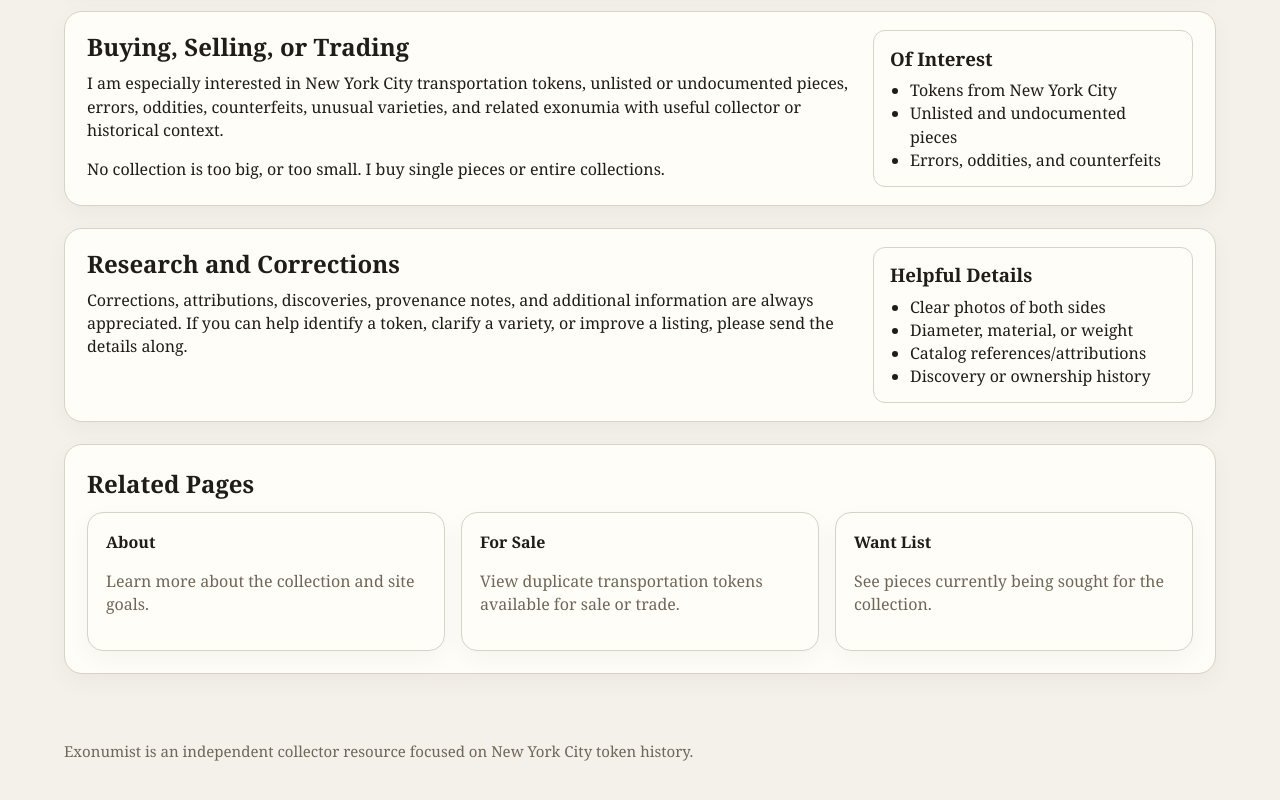
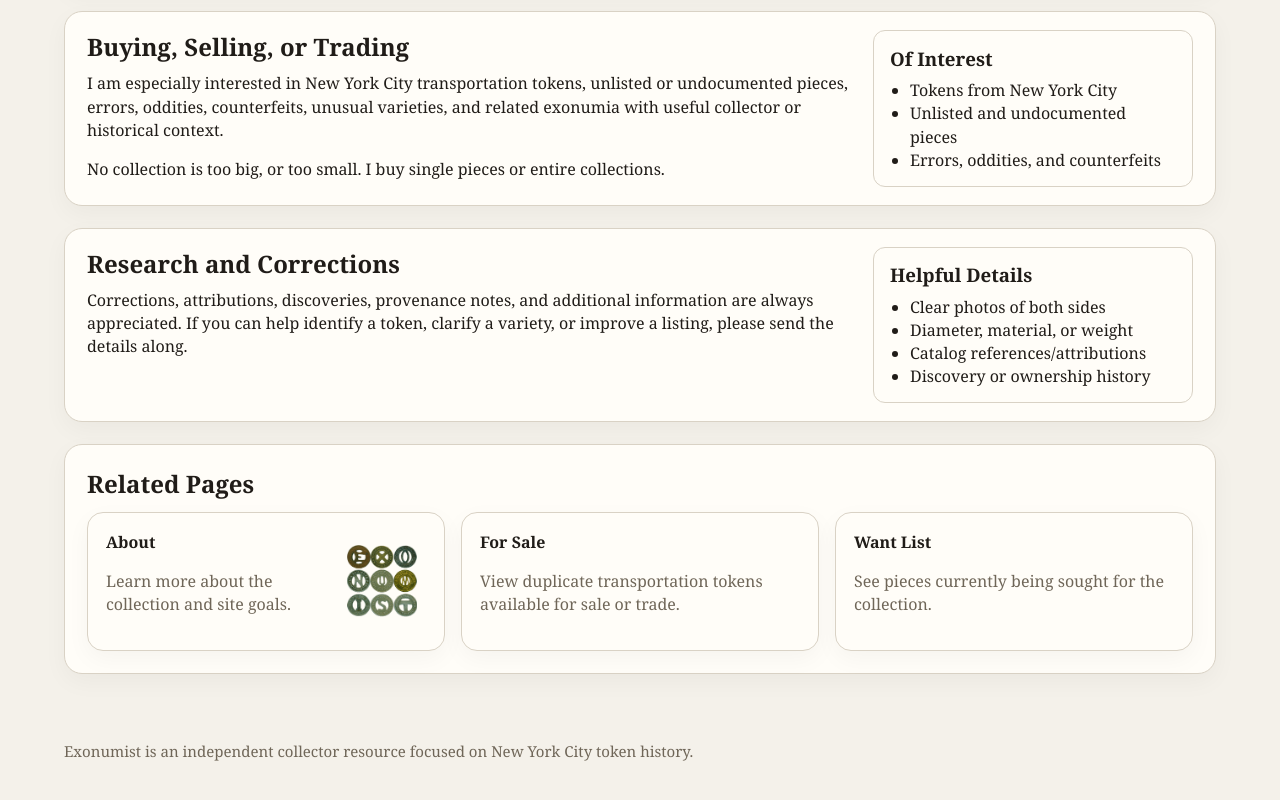
Before and after one commit to kellysbakery/exonumist, an Eleventy site: page src/contact.njk in a window 1280 px wide. Shown: the part 458-1258 px from the top of the page. Built offline with nearby package versions, Linux system fonts and the light colour scheme; Eleventy itself is replaced by a stand-in of ours; files that its build step writes are made by us from their sources.

Commit message:
Add About card image to contact page

```diff
--- a/src/_data/contactPage.json
+++ b/src/_data/contactPage.json
@@ -54,7 +54,9 @@
     {
       "title": "About",
       "url": "/about/",
-      "description": "Learn more about the collection and site goals."
+      "description": "Learn more about the collection and site goals.",
+      "image": "/assets/images/site/exonumist-logo-square.png",
+      "imageAlt": "Exonumist token logo banner"
     },
     {
       "title": "For Sale",
--- a/src/assets/css/site.css
+++ b/src/assets/css/site.css
@@ -1191,6 +1191,31 @@ h2 {
   font-weight: 700;
 }
 
+.related-page-card-with-media {
+  display: grid;
+  grid-template-columns: minmax(0, 1fr) 88px;
+  gap: 14px;
+  align-items: center;
+}
+
+.related-page-card-body {
+  min-width: 0;
+}
+
+.related-page-card-media {
+  display: flex;
+  align-items: center;
+  justify-content: center;
+}
+
+.related-page-card-image {
+  display: block;
+  width: 100%;
+  max-width: 88px;
+  max-height: 72px;
+  object-fit: contain;
+}
+
 /*
   Contact detail rows reuse the About page split layout.
   These scoped rules tighten the cards without changing the About page itself.
@@ -1250,6 +1275,15 @@ h2 {
     flex-basis: 112px;
     width: 112px;
     height: 112px;
+  }
+
+  .related-page-card-with-media {
+    grid-template-columns: minmax(0, 1fr) 72px;
+  }
+
+  .related-page-card-image {
+    max-width: 72px;
+    max-height: 64px;
   }
 }
 
--- a/src/contact.njk
+++ b/src/contact.njk
@@ -72,9 +72,20 @@ permalink: /contact/index.html
   <div class="grid-3">
     {% for relatedPage in contactPage.relatedPages %}
       <a class="card-link" href="{{ relatedPage.url }}">
-        <article class="card">
-          <strong>{{ relatedPage.title }}</strong>
-          <p class="section-intro">{{ relatedPage.description }}</p>
+        <article class="card related-page-card{% if relatedPage.image %} related-page-card-with-media{% endif %}">
+          <div class="related-page-card-body">
+            <strong>{{ relatedPage.title }}</strong>
+            <p class="section-intro">{{ relatedPage.description }}</p>
+          </div>
+
+          {% if relatedPage.image %}
+            <div class="related-page-card-media">
+              <img
+                class="related-page-card-image"
+                src="{{ relatedPage.image }}"
+                alt="{{ relatedPage.imageAlt }}" />
+            </div>
+          {% endif %}
         </article>
       </a>
     {% endfor %}
```
Also changed, not shown: src/assets/images/site/exonumist-logo-square.png (added).
